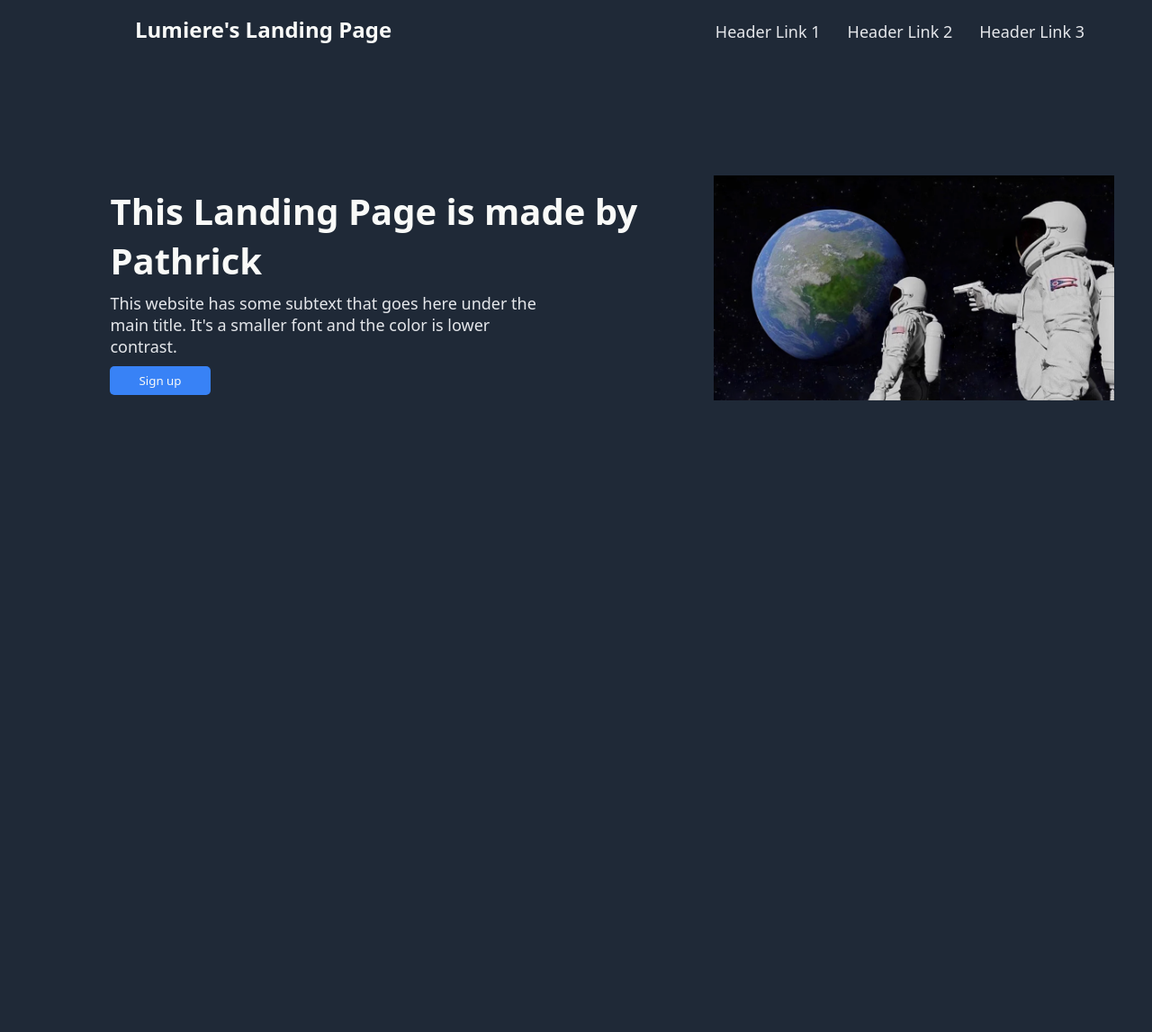
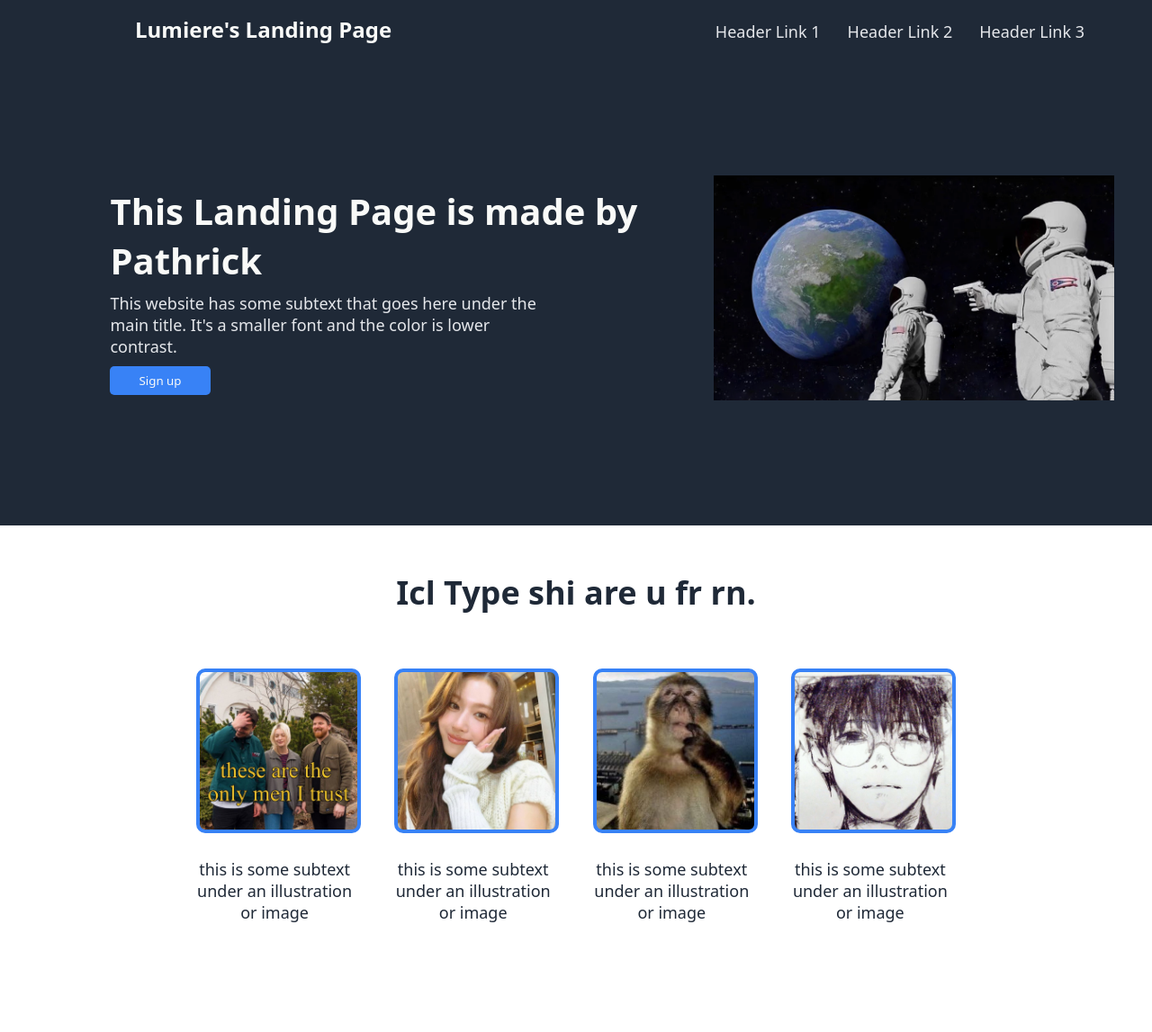
Before and after one commit to LumiereIT103/Dino-Landing-Page, a plain HTML site: page index.html in a window 1280 px wide. Shown: the whole page at 90% size. Before the commit the page ends 800 px from the top, so only its background shows below. Drawn offline with Linux system fonts and the light colour scheme.

Commit message:
Finished the second part of the page

```diff
--- a/index.html
+++ b/index.html
@@ -39,6 +39,36 @@
            </div>
         </div>
     </div>
+    <div class="white-part">
+        <div id="white-contents">
+             <h1 id="Information">Icl Type shi are u fr rn.</h1>
+        </div>
+        <div id="row-whitecontents">
+            <div class="column-whitecontents">
+                <div class="square" id="bg1"></div>
+
+                <p class="subtext">this is some subtext under an illustration or image</p>
+            </div>
+            <div class="column-whitecontents">
+                <div class="square" id="bg2"></div>
+
+                    <p class="subtext">this is some subtext under an illustration or image</p>
+
+            </div>
+            <div class="column-whitecontents">
+                <div class="square" id="bg3"></div>
+                <div>
+                    <p class="subtext">this is some subtext under an illustration or image</p>
+                </div>
+            </div>
+            <div class="column-whitecontents">
+                <div class="square" id="bg4"></div>
+                <div>
+                    <p class="subtext">this is some subtext under an illustration or image</p>
+                </div>
+            </div>
+        </div>
+    </div>
 
 
 </body>
--- a/style.css
+++ b/style.css
@@ -77,9 +77,78 @@ body, html {
 }
 .Hero-container{
     margin-top: 55px;
+    padding-bottom: 100px;
 }
 .Hero-contents{
     display: flex;
     flex-direction: row;
     justify-content: space-around;
 }
+
+
+.white-part {
+    padding-top: 100px;
+    background-color: white;
+    margin-top: 35px;
+
+}
+
+
+#Information {
+
+    margin-top: -50px;
+    margin-bottom: 60px;
+    font-weight: 900;
+    text-align: center;
+    color: #1F2937;
+    font-size: 36px;
+    font-family: system-ui, -apple-system, BlinkMacSystemFont, 'Segoe UI', Roboto, Oxygen, Ubuntu, Cantarell, 'Open Sans', 'Helvetica Neue', sans-serif;
+}
+
+#row-whitecontents {
+    display: flex;
+    justify-content: space-evenly;
+    flex-wrap: wrap;
+
+}
+
+.column-whitecontents {
+    display: flex;
+    flex-direction: column;
+    margin-left: -180px;
+    margin-right: -180px;
+
+
+}
+
+.square {
+
+    height: 175px;
+    width: 175px;
+    border-radius: 10px;
+    border: 4px solid #3882f6;
+    margin-bottom: 10px;
+}
+
+#bg1{
+    background-image: url("bg1.jpg");
+    background-size: cover;
+}
+#bg2{
+    background-image: url("bg2.jpg");
+    background-size: cover;
+}#bg3{
+    background-image: url("bg3.jpg");
+    background-size: cover;
+}#bg4{
+    background-image: url("bg4.jpg");
+    background-size: cover;
+}
+.subtext{
+    color: #1F2937;
+    text-align: center;
+    height: 175px;
+    width: 175px;
+    font-size: 18px;
+    font-family: system-ui, -apple-system, BlinkMacSystemFont, 'Segoe UI', Roboto, Oxygen, Ubuntu, Cantarell, 'Open Sans', 'Helvetica Neue', sans-serif;
+}
```
Also changed, not shown: bg1.jpg (added), bg2.jpg (added), bg3.jpg (added), bg4.jpg (added).
